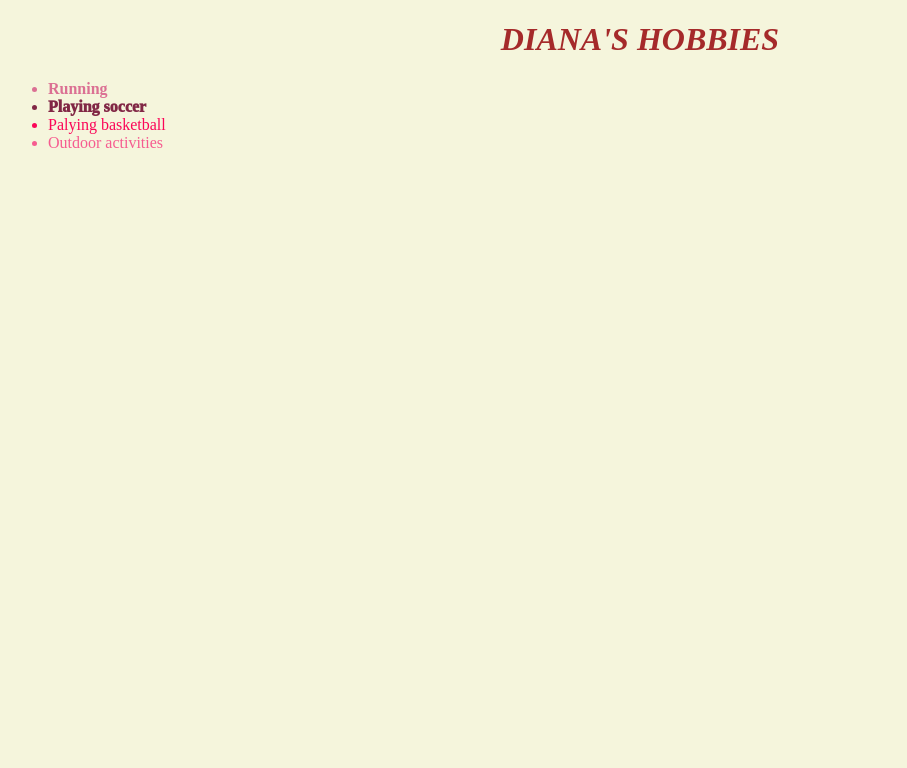
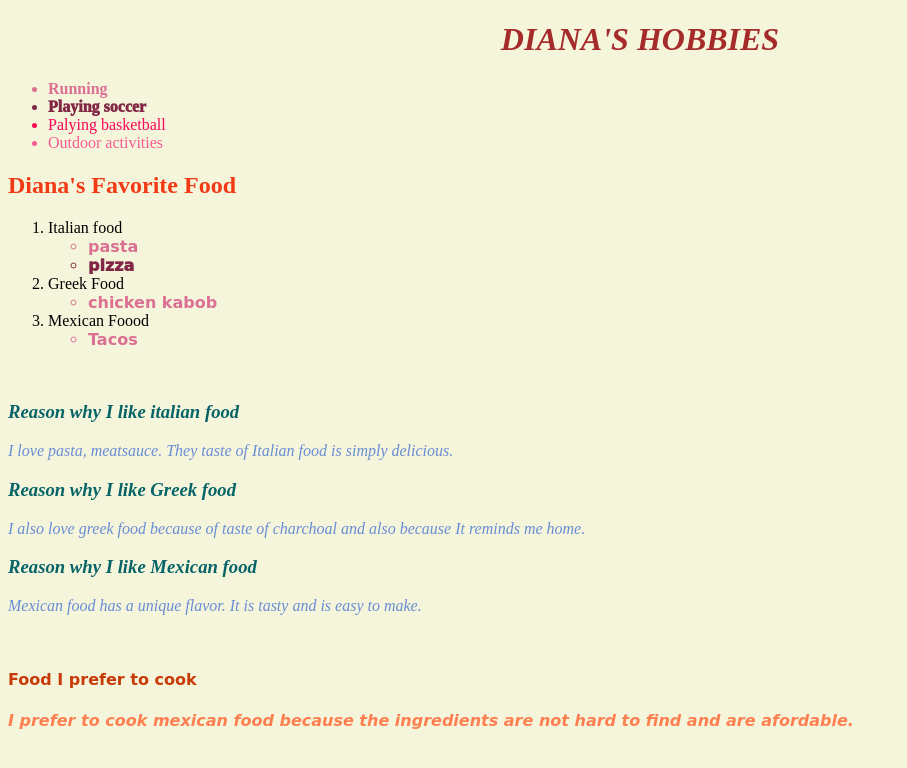
Before and after one commit to dianagu55/chapter10, a plain HTML site: page index.html in a window 1280 px wide. Shown: the whole page, without its empty margins (0-907 px from the left). Drawn offline with Linux system fonts and the light colour scheme.

Commit message:
Add files via upload

```diff
--- a/color.css
+++ b/color.css
@@ -26,3 +26,34 @@ ul li:nth-child(4){
     color: rgb(246, 92, 144);
     font-weight: 1500;
 }
+
+/* Add + Adjacent Sibling Selector to p*/
+h3 + p{
+    font-style: oblique;
+    color: rgb(105, 141, 212);
+}
+/* Add > Child Selector to h3*/
+article > h3{
+    font-style: oblique;
+    color: rgb(6, 100, 103);
+}
+/* Add ~ General Sibling Selector to p*/
+h4 ~ p {
+    font-style: oblique;
+    font-family:cursive;
+    font-weight: 900;
+    color: coral;
+}
+h4{
+    font-family: cursive;
+    color: rgb(199, 59, 8);
+}
+/* Add > Descendant Selector to ol ul*/
+ol ul {
+    font-family: cursive;
+    font-weight: 900;
+
+}
+h2{
+    color: rgb(242, 58, 21);
+}
--- a/index.html
+++ b/index.html
@@ -22,5 +22,50 @@
             Outdoor activities
         </li>
     </ul>
+        <h2>Diana's Favorite Food</h2>
+        <ol>
+            <li>
+                Italian food
+                <ul>
+                    <li>pasta</li>
+                    <li>pizza</li>
+                </ul>
+            </li>
+            <li>
+                Greek Food
+                <ul>
+                    <li>chicken kabob</li>
+                </ul>
+            </li>
+            <li>
+                Mexican Foood
+                <ul>
+                <li>Tacos</li>
+                </ul>
+            </li>
+        </ol>
+
+    <br>
+    <article>
+    <h3>Reason why I like italian food</h3>
+        <p>
+            I love pasta, meatsauce. They taste of Italian food is simply delicious.
+        </p>
+        <h3>Reason why I like Greek food</h3>
+        <p>
+            I also love greek food because of taste of charchoal and also because It reminds me home.
+        </p>
+        <h3>Reason why I like Mexican food</h3>
+        <p>
+            Mexican food has a unique flavor. It is tasty and is easy to make.
+        </p>
+    </article>
+    <br>
+    <h4>Food I prefer to cook </h4>
+        <p>
+            I prefer to cook mexican food because the ingredients are not hard to find and are afordable.
+        </p>
+
+
 </body>
 </html>
```
